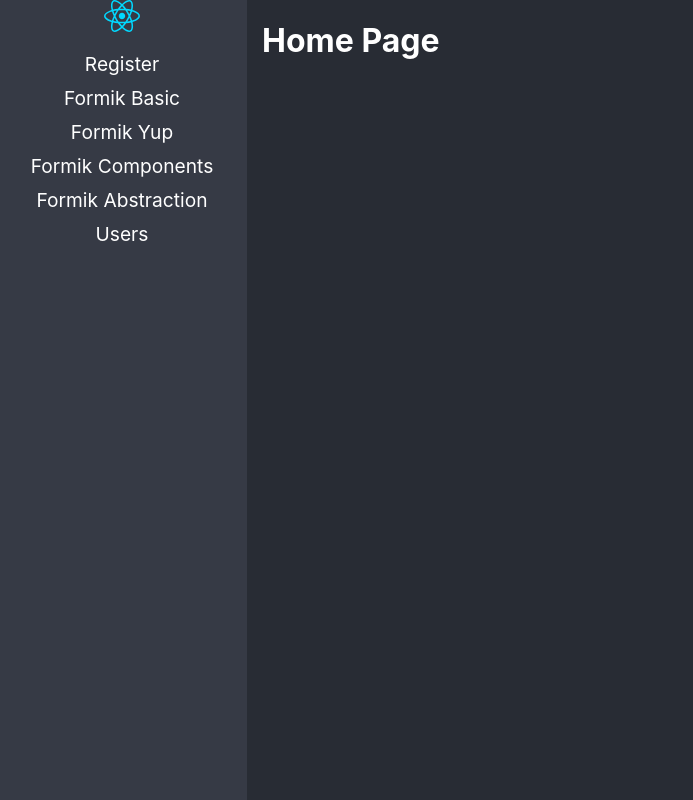
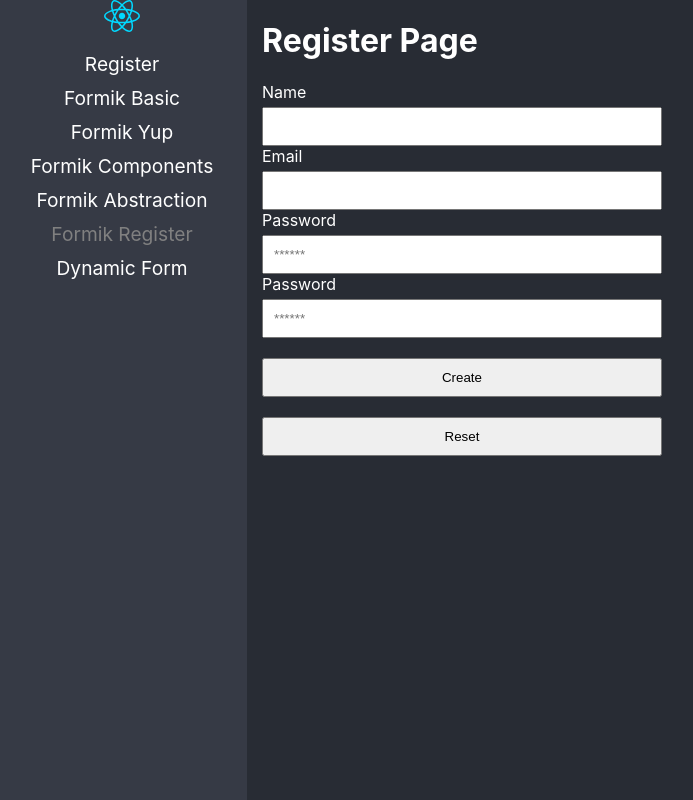
Before and after one commit to abiezerm/react-adv-vite, a React (Vite) app: page /formik-register in a window 1280 px wide. Before the commit this address led to /home. Shown: the whole page, without its empty margins (3-696 px from the left). Built offline with nearby package versions, Linux system fonts and the light colour scheme.

Commit message:
Dynamic forms

```diff
--- /dev/null
+++ b/src/03-forms/data/custom-form.json
@@ -0,0 +1,69 @@
+[
+    {
+        "type": "input",
+        "name": "firstName",
+        "placeholder": "First Name",
+        "label": "First Name",
+        "value": "John",
+        "validations": [
+            {
+                "type": "required",
+                "message": "First Name is required"
+            },
+            {
+                "type": "minLength",
+                "value": 3,
+                "message": "First Name must be at least 3 characters"
+            },
+            {
+                "type": "maxLength",
+                "value": 10,
+                "message": "First Name must be at most 10 characters"
+            }
+        ]
+    },
+    {
+        "type": "input",
+        "name": "lastName",
+        "placeholder": "Last Name",
+        "label": "Last Name",
+        "value": "Doe",
+        "validations": [
+            {
+                "type": "required",
+                "message": "First Name is required"
+            }
+        ]
+    },
+    {
+        "type": "email",
+        "name": "email",
+        "placeholder": "Email",
+        "label": "Email",
+        "value": "test@gmail.com"
+    },
+    {
+        "type": "select",
+        "name": "favoriteGame",
+        "label": "Favorite Game",
+        "value": "test@gmail.com",
+        "options": [
+            {
+                "id": 1,
+                "label": "Mario"
+            },
+            {
+                "id": 2,
+                "label": "Metal Gear"
+            },
+            {
+                "id": 3,
+                "label": "Final Fantasy"
+            },
+            {
+                "id": 4,
+                "label": "Zelda"
+            }
+        ]
+    }
+]
--- /dev/null
+++ b/src/03-forms/pages/DynamicForm.tsx
@@ -0,0 +1,80 @@
+
+import { Formik, Form } from 'formik';
+import * as Yup from 'yup';
+import formJson from '../data/custom-form.json';
+import { CustomInput, CustomSelect } from '../components';
+
+const initialValues : { [key: string]: any } = {};
+const requiredFields : { [key: string]: any } = {};
+
+formJson.forEach(({ name, value, validations }) => {
+    initialValues[name] = value;
+
+    if(validations) {
+        let schema = Yup.string()
+        validations.forEach((validation) => {
+
+            if(validation.type === 'required') {
+                schema = schema.required(validation.message);
+            }
+
+            //TODO: Add more validations
+        });
+
+        requiredFields[name] = schema;
+    }
+});
+
+const validationSchema = Yup.object({ ...requiredFields });
+
+export const DynamicForm = () => {
+    return (
+        <div>
+            <h1>Dynamic Form</h1>
+
+            <Formik
+                initialValues={initialValues}
+                validationSchema={validationSchema}
+                onSubmit={(values) => console.log('values', values)}
+            >
+                { (formik) => (
+                    <Form noValidate>
+                        {formJson.map(({ type, name, placeholder, label, options }) => {
+
+                            if(type === 'input' || type === 'password' || type === 'email') {
+                                return <CustomInput
+                                        key={name}
+                                        type={ (type as any)}
+                                        name={name}
+                                        label={label}
+                                        placeholder={placeholder}
+
+                                    />
+                            } else if (type === 'select') {
+                                return (
+                                    <CustomSelect
+                                        key={name}
+                                        label={label}
+                                        name={name} >
+                                        {
+                                            options?.map(({id, label}) => {
+                                                return <option key={id} value={id}>{label}</option>
+                                            })
+                                        }
+
+
+                                    </CustomSelect>
+                                )
+                            }
+
+                            throw new Error(`Type ${type} is not supported`);
+
+
+                        })}
+                        <button type="submit">Submit</button>
+                    </Form>
+                )}
+            </Formik>
+        </div>
+    )
+}
--- /dev/null
+++ b/src/03-forms/pages/RegisterFormikPage.tsx
@@ -0,0 +1,63 @@
+import * as Yup from 'yup'
+import { Form, Formik } from 'formik'
+
+import '../styles/styles.css'
+import { CustomInput } from '../components'
+
+export const RegisterFormikPage = () => {
+
+
+    return (
+        <div>
+            <h1>Register Page</h1>
+
+            <Formik
+                initialValues={{
+                    name: '',
+                    email: '',
+                    password1: '',
+                    password2: ''
+                }}
+                onSubmit={(values) => console.log(values) }
+                validationSchema={Yup.object({
+                    name: Yup.string()
+                        .min(2, 'should have 2 characters or more')
+                        .max(15, 'should have less than 15 characters')
+                        .required("Name is required"),
+                    email: Yup.string().email('Invalid email').required('Email is required'),
+                    password1: Yup.string().required('Password is required').min(6, 'Password must be at least 6 characters'),
+                    password2: Yup.string()
+                        .oneOf([Yup.ref('password1')], 'Passwords must match')
+                        .required('Password is required')
+                        .min(6, 'Password must be at least 6 characters')
+                })}
+                >
+
+                {({ resetForm }) => (
+                    <Form>
+
+                        <CustomInput label='Name' name="name" />
+
+                        <CustomInput type="email" label='Email' name="email" />
+
+                        <CustomInput
+                            type="password"
+                            label='Password'
+                            name="password1"
+                            placeholder='******' />
+
+                        <CustomInput
+                            type="password"
+                            label='Password'
+                            name="password2"
+                            placeholder='******' />
+
+                        <button type="submit">Create</button>
+                        <button type="button" onClick={() => resetForm()}>Reset</button>
+                    </Form>
+                )}
+
+            </Formik>
+        </div>
+    )
+}
--- a/src/03-forms/pages/index.ts
+++ b/src/03-forms/pages/index.ts
@@ -1,5 +1,7 @@
+export * from './DynamicForm'
 export * from './FormikAbstraction'
 export * from './FormikBasicPage'
 export * from './FormikComponents'
 export * from './FormikYupPage'
+export * from './RegisterFormikPage'
 export * from './RegisterPage'
--- a/src/routes/Navigation.tsx
+++ b/src/routes/Navigation.tsx
@@ -1,7 +1,15 @@
 import { BrowserRouter, NavLink, Navigate, Route, Routes } from "react-router-dom"
+import {
+    DynamicForm,
+    FormikAbstraction,
+    FormikBasicPage,
+    FormikComponents,
+    FormikYupPage,
+    RegisterFormikPage,
+    RegisterPage,
+} from "../03-forms/pages"
 
 import logo from '../assets/react.svg'
-import { FormikAbstraction, FormikBasicPage, FormikComponents, FormikYupPage, RegisterPage } from "../03-forms/pages"
 
 export const Navigation = () => {
     return (
@@ -26,7 +34,10 @@ export const Navigation = () => {
                             <NavLink to="/formik-abstraction" className={ ({isActive}) => isActive ? 'nav-active' : ''}>Formik Abstraction</NavLink>
                         </li>
                         <li>
-                            <NavLink to="/users" className={ ({isActive}) => isActive ? 'nav-active' : ''}>Users</NavLink>
+                            <NavLink to="/formik-register" className={ ({isActive}) => isActive ? 'nav-active' : ''}>Formik Register</NavLink>
+                        </li>
+                        <li>
+                            <NavLink to="/dynamic-form" className={ ({isActive}) => isActive ? 'nav-active' : ''}>Dynamic Form</NavLink>
                         </li>
                     </ul>
                 </nav>
@@ -34,12 +45,13 @@ export const Navigation = () => {
                 <Routes>
                     <Route path="about" element={<h1>About Page</h1>} />
                     <Route path="home" element={<h1>Home Page</h1>} />
-                    <Route path="users" element={<h1>USers Page</h1>} />
                     <Route path="register" element={<RegisterPage />} />
                     <Route path="formik-basic" element={<FormikBasicPage />} />
                     <Route path="formik-yup" element={<FormikYupPage />} />
                     <Route path="formik-components" element={<FormikComponents />} />
                     <Route path="formik-abstraction" element={<FormikAbstraction />} />
+                    <Route path="formik-register" element={<RegisterFormikPage />} />
+                    <Route path="dynamic-form" element={<DynamicForm />} />
 
                     <Route path="/*" element={ <Navigate to="/home" replace />} />
                 </Routes>
```
